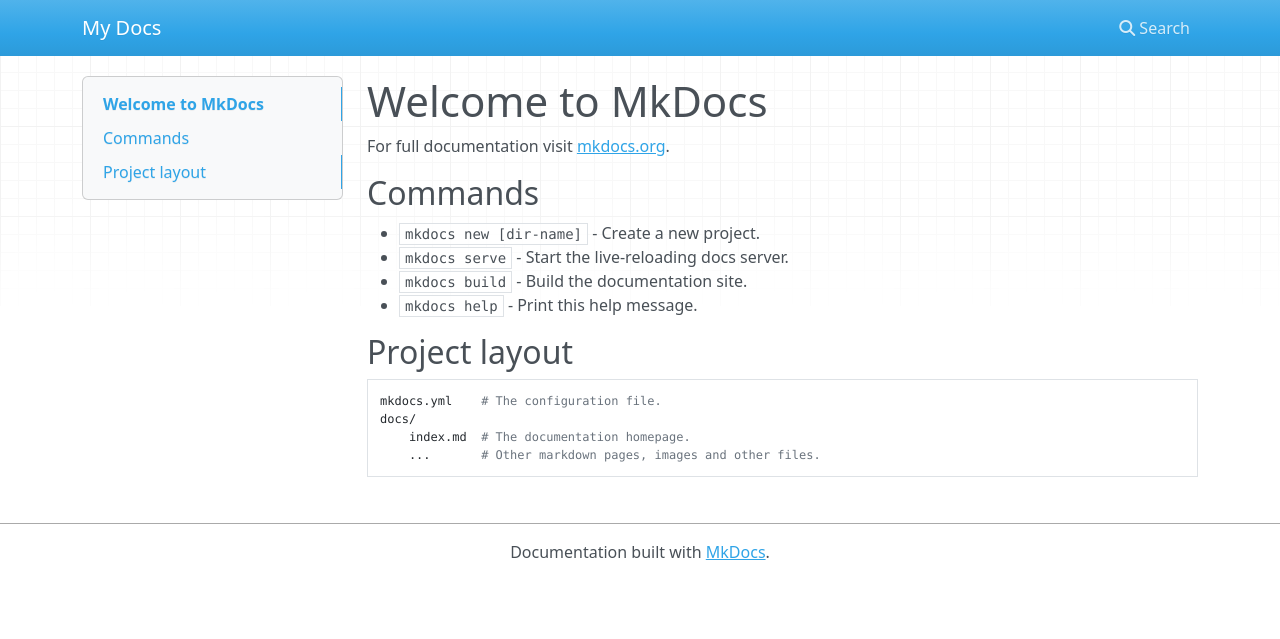
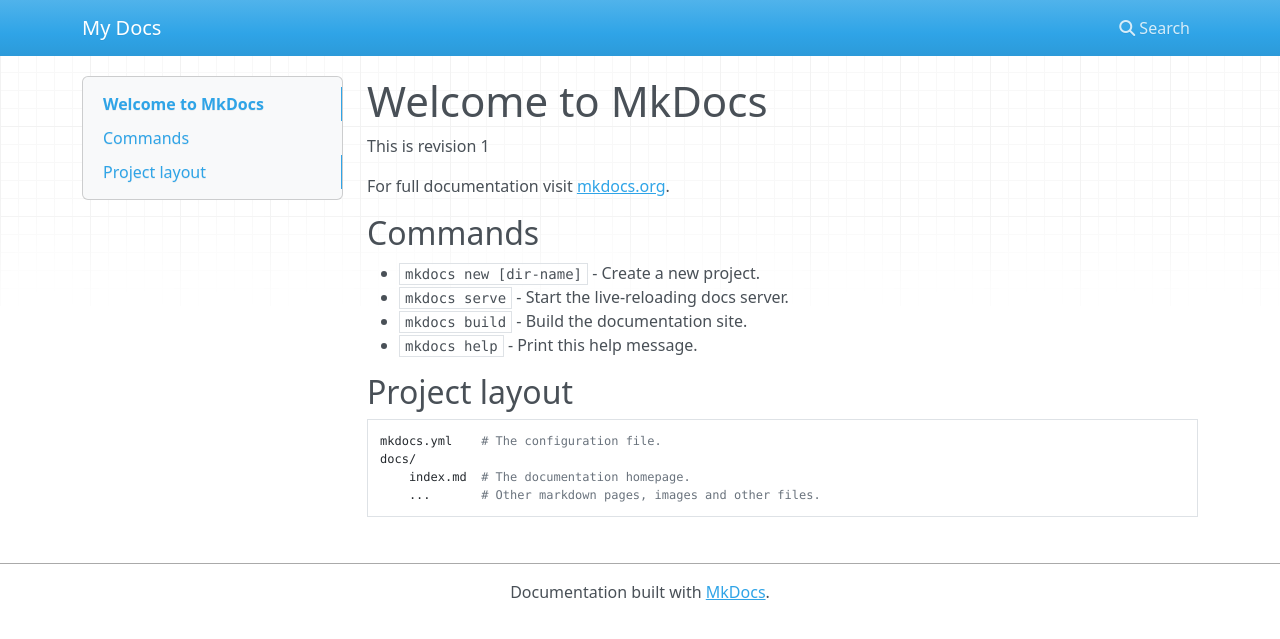
Before and after one commit to 418error/tech-doc-sample, an MkDocs documentation site: the page built from docs/index.md, in a window 1280 px wide. Shown: the top 639 px of the page. Built offline with MkDocs 1.6.1, drawn with Linux system fonts in a browser that asks for light colours; nearby versions of some CDN libraries.

Commit message:
Added a revision 1 change

```diff
--- a/docs/index.md
+++ b/docs/index.md
@@ -1,4 +1,6 @@
 # Welcome to MkDocs
+
+This is revision 1
 
 For full documentation visit [mkdocs.org](http://mkdocs.org).
 
```
